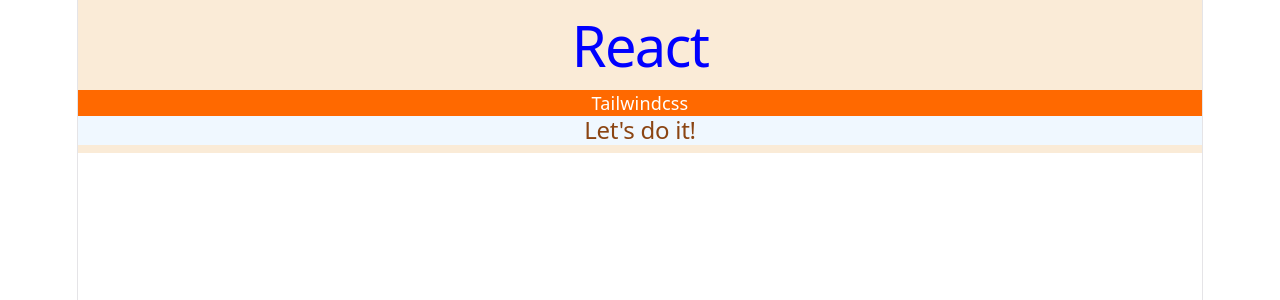
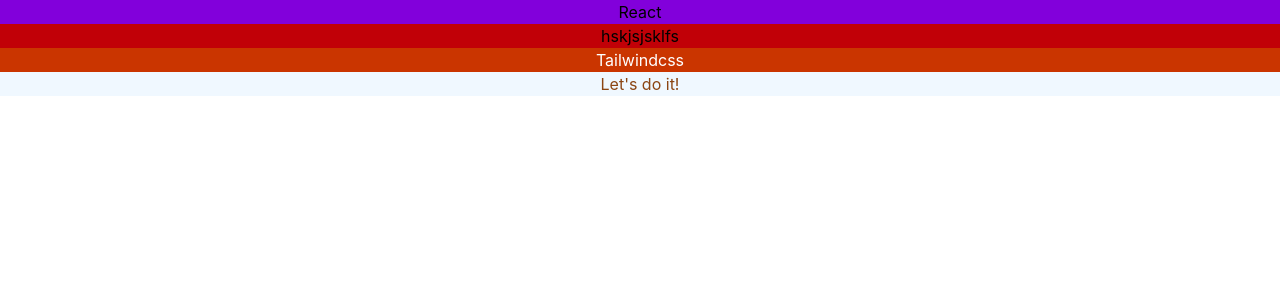
Before and after one commit to Programmer-Develops/sem-2-web-dev, a React (Vite) app in the folder react-web-dev/react-state/: page / in a window 1280 px wide. Shown: the top 300 px of the page. Built offline with nearby package versions, Linux system fonts and the light colour scheme.

Commit message:
implementing tailwindcss

```diff
--- a/react-web-dev/react-state/src/App.jsx
+++ b/react-web-dev/react-state/src/App.jsx
@@ -3,9 +3,10 @@
 
 function App() {
   return (
-    <div className = "App">
-      <h1 style={{ color: 'blue' }}>React</h1>
-      <p className={"text-center bg-orange-500 text-white"}>Tailwindcss</p>
+    <div className = "bg-purple-700">
+      <h1 className="text-700 text-center">React</h1>
+      <p className='bg-red-700 text-center'>hskjsjsklfs</p>
+      <p className="bg-orange-700 text-white text-center">Tailwindcss</p>
       <Greet />
     </div>
   )
--- a/react-web-dev/react-state/src/Components/Greet.module.css
+++ b/react-web-dev/react-state/src/Components/Greet.module.css
@@ -1,4 +1,5 @@
 .App {
     background-color: aliceblue;
     color: saddlebrown;
+    text-align: center;
 }
--- a/react-web-dev/react-state/src/index.css
+++ b/react-web-dev/react-state/src/index.css
@@ -1,112 +1 @@
 @import "tailwindcss";
-:root {
-  --text: #6b6375;
-  --text-h: #08060d;
-  --bg: #fff;
-  --border: #e5e4e7;
-  --code-bg: #f4f3ec;
-  --accent: #aa3bff;
-  --accent-bg: rgba(170, 59, 255, 0.1);
-  --accent-border: rgba(170, 59, 255, 0.5);
-  --social-bg: rgba(244, 243, 236, 0.5);
-  --shadow:
-    rgba(0, 0, 0, 0.1) 0 10px 15px -3px, rgba(0, 0, 0, 0.05) 0 4px 6px -2px;
-
-  --sans: system-ui, 'Segoe UI', Roboto, sans-serif;
-  --heading: system-ui, 'Segoe UI', Roboto, sans-serif;
-  --mono: ui-monospace, Consolas, monospace;
-
-  font: 18px/145% var(--sans);
-  letter-spacing: 0.18px;
-  color-scheme: light dark;
-  color: var(--text);
-  background: var(--bg);
-  font-synthesis: none;
-  text-rendering: optimizeLegibility;
-  -webkit-font-smoothing: antialiased;
-  -moz-osx-font-smoothing: grayscale;
-
-  @media (max-width: 1024px) {
-    font-size: 16px;
-  }
-}
-
-@media (prefers-color-scheme: dark) {
-  :root {
-    --text: #9ca3af;
-    --text-h: #f3f4f6;
-    --bg: #16171d;
-    --border: #2e303a;
-    --code-bg: #1f2028;
-    --accent: #c084fc;
-    --accent-bg: rgba(192, 132, 252, 0.15);
-    --accent-border: rgba(192, 132, 252, 0.5);
-    --social-bg: rgba(47, 48, 58, 0.5);
-    --shadow:
-      rgba(0, 0, 0, 0.4) 0 10px 15px -3px, rgba(0, 0, 0, 0.25) 0 4px 6px -2px;
-  }
-
-  #social .button-icon {
-    filter: invert(1) brightness(2);
-  }
-}
-
-body {
-  margin: 0;
-}
-
-#root {
-  width: 1126px;
-  max-width: 100%;
-  margin: 0 auto;
-  text-align: center;
-  border-inline: 1px solid var(--border);
-  min-height: 100svh;
-  display: flex;
-  flex-direction: column;
-  box-sizing: border-box;
-}
-
-h1,
-h2 {
-  font-family: var(--heading);
-  font-weight: 500;
-  color: var(--text-h);
-}
-
-h1 {
-  font-size: 56px;
-  letter-spacing: -1.68px;
-  margin: 32px 0;
-  @media (max-width: 1024px) {
-    font-size: 36px;
-    margin: 20px 0;
-  }
-}
-h2 {
-  font-size: 24px;
-  line-height: 118%;
-  letter-spacing: -0.24px;
-  margin: 0 0 8px;
-  @media (max-width: 1024px) {
-    font-size: 20px;
-  }
-}
-p {
-  margin: 0;
-}
-
-code,
-.counter {
-  font-family: var(--mono);
-  display: inline-flex;
-  border-radius: 4px;
-  color: var(--text-h);
-}
-
-code {
-  font-size: 15px;
-  line-height: 135%;
-  padding: 4px 8px;
-  background: var(--code-bg);
-}
```
Also changed, not shown: react-web-dev/react-state/vite.config.js (+5 -4 lines).
